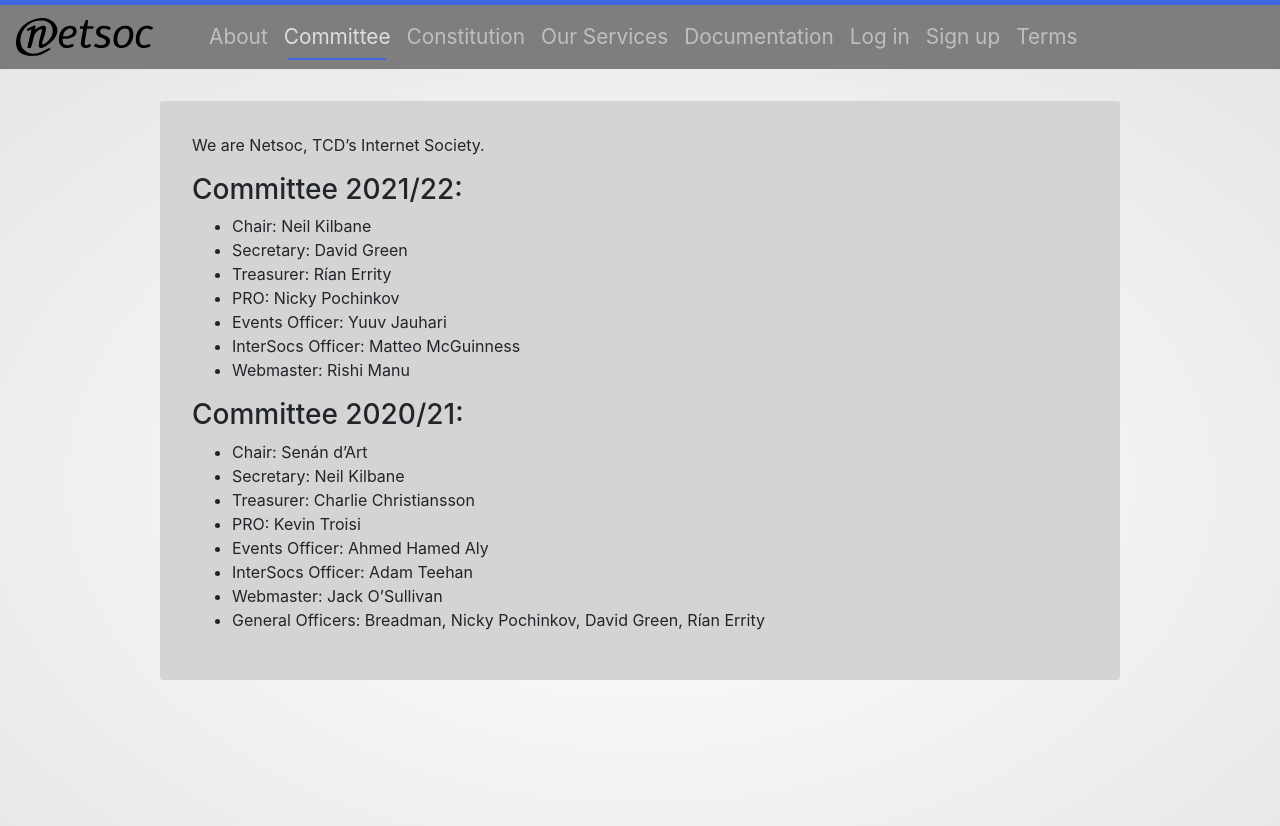
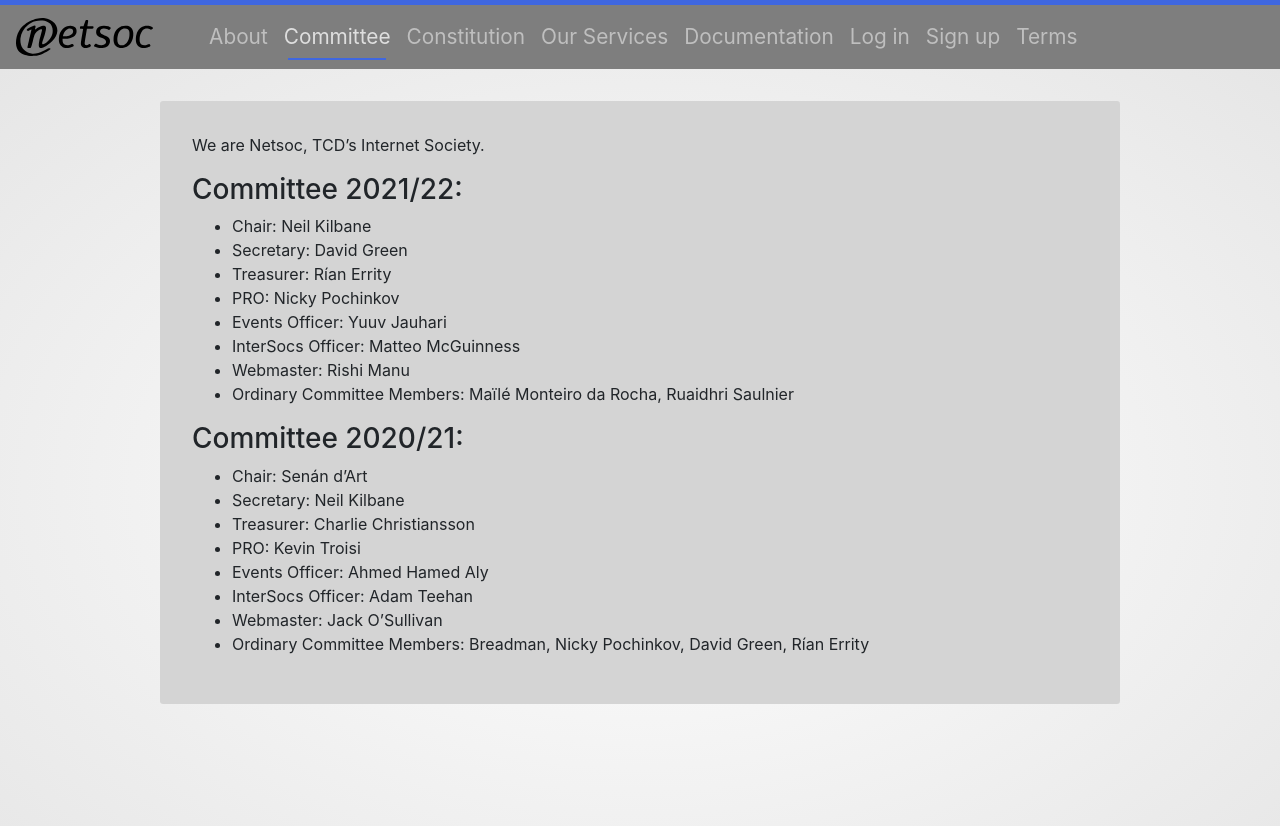
Before and after one commit to netsoc/website-ng, a Jekyll site: the page built from committee.md, in a window 1280 px wide. Shown: the top 826 px of the page. Built offline with Jekyll 4.4.1, drawn with Linux system fonts in a browser that asks for light colours.

Commit message:
Update 2021 OCM's

```diff
--- a/committee.md
+++ b/committee.md
@@ -14,6 +14,7 @@ We are Netsoc, TCD's Internet Society.
 - Events Officer: Yuuv Jauhari
 - InterSocs Officer: Matteo McGuinness
 - Webmaster: Rishi Manu
+- Ordinary Committee Members: Maïlé Monteiro da Rocha, Ruaidhri Saulnier
 
 ### Committee 2020/21:
 
@@ -24,6 +25,6 @@ We are Netsoc, TCD's Internet Society.
 - Events Officer: Ahmed Hamed Aly
 - InterSocs Officer: Adam Teehan
 - Webmaster: Jack O'Sullivan
-- General Officers: Breadman, Nicky Pochinkov, David Green, Rían Errity
+- Ordinary Committee Members: Breadman, Nicky Pochinkov, David Green, Rían Errity
 
 <!-- You can view previous committees [here](previous-committees). -->
```
